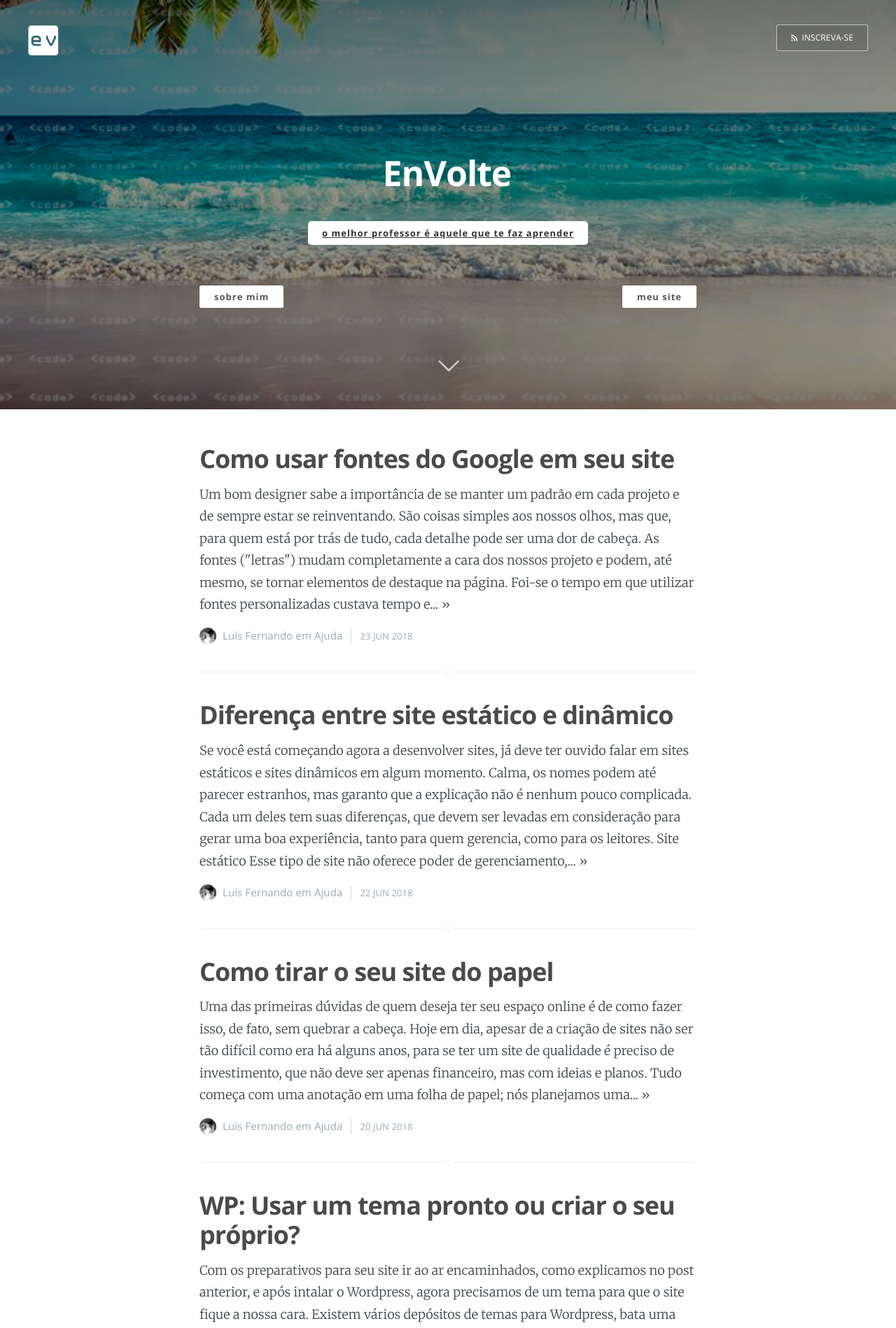
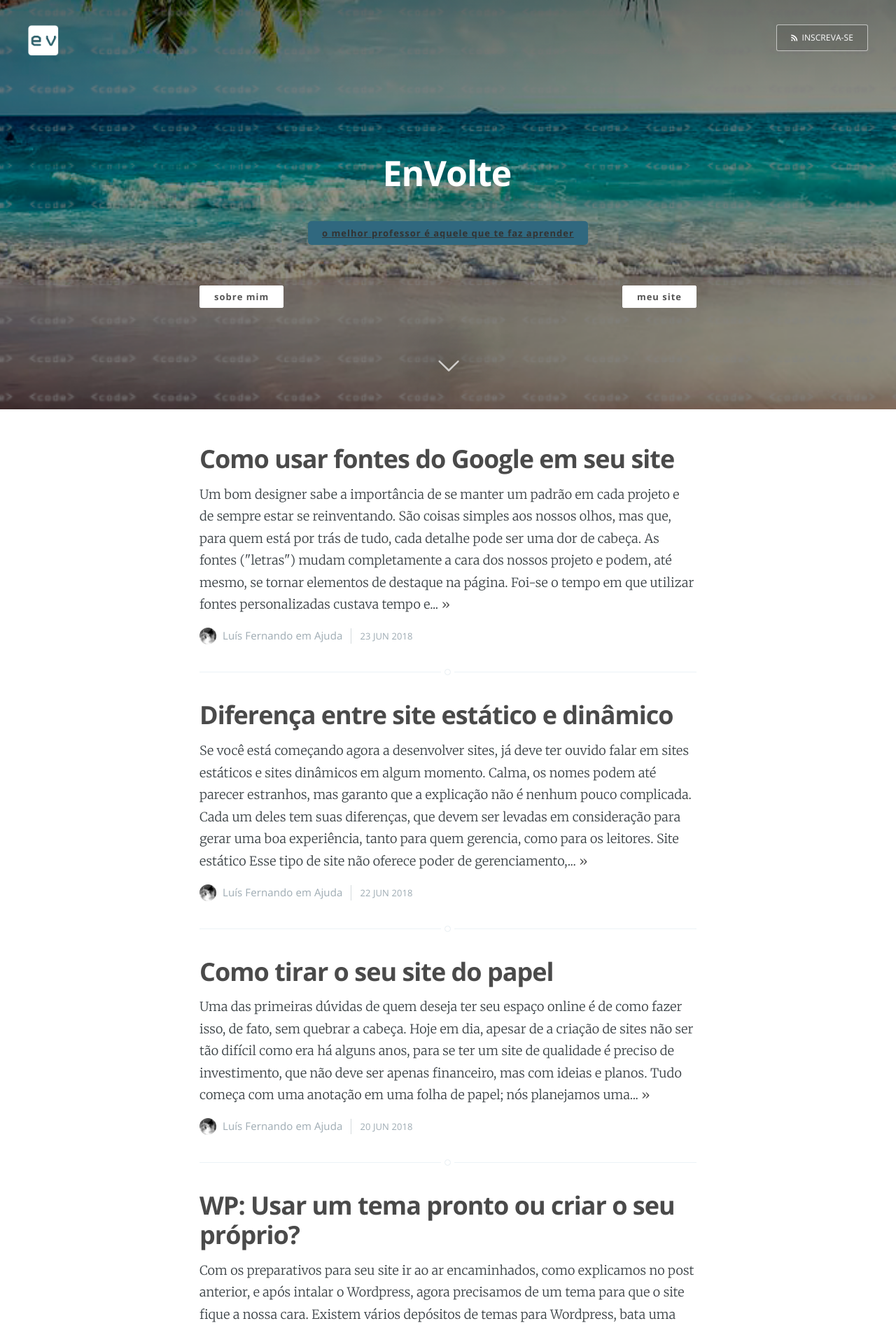
Before and after one commit to EnVolte/envolte.github.io, a Jekyll site: the page built from index.html, in a window 1280 px wide. Shown: the top 1898 px of the page at 70% size. Built offline with Jekyll 4.4.1, drawn with Linux system fonts in a browser that asks for light colours; the list of posts is cut into pages by our own code.

Commit message:
Update index.html

```diff
--- a/index.html
+++ b/index.html
@@ -20,7 +20,7 @@
         <div class="main-header-content inner"><br>
             <h1 class="page-title">{{ site.name }}</h1>
             <h2 style="" class="page-description"><br>
-                <span style="font-family: Open Sans; color: #333; text-decoration-color: #fff; background: #fff; border-radius: 5px; text-transform: lowercase; font-weight: bold; font-size: 1.3rem; padding: 8px 20px; letter-spacing: 1px; overflow: hidden;" id="titulo"></span><br>
+                <span style="font-family: Open Sans; color: #333; text-decoration-color: #30687f; background: #30687f; border-radius: 5px; text-transform: lowercase; font-weight: bold; font-size: 1.3rem; padding: 8px 20px; letter-spacing: 1px; overflow: hidden;" id="titulo"></span><br>
             </h2>
 
             <h2 class="page-description"><br><br>
```
